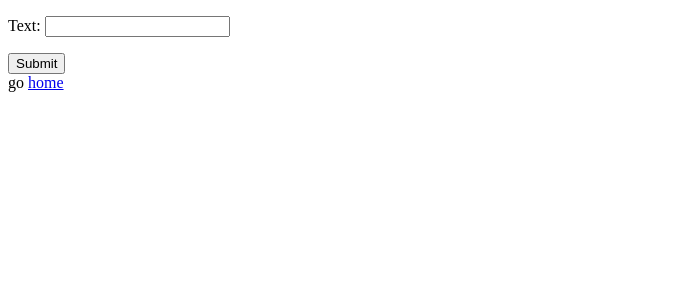
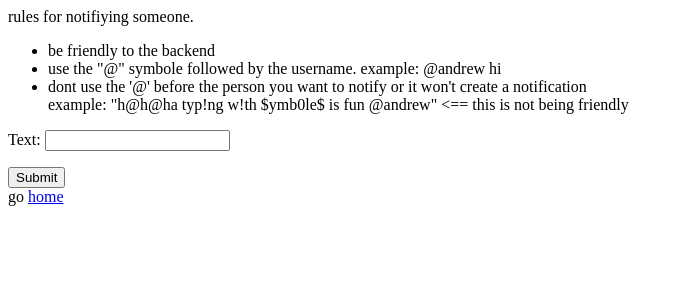
Before and after one commit to And1drew/TwitterClone2, a Django app: page /tweet/ in a window 1280 px wide. Shown: the top 300 px of the page, without its empty margins (0-684 px from the left). Run offline with Django 3.2, Linux system fonts and the light colour scheme; a user stored in the database is signed in.

Commit message:
tweaked regex

```diff
--- a/tweet/templates/tweet_form.html
+++ b/tweet/templates/tweet_form.html
@@ -6,6 +6,12 @@
     <title>TwitterClone | Tweet</title>
 </head>
 <body>
+    <span>rules for notifiying someone.</span>
+    <ul>
+        <li>be friendly to the backend</li>
+        <li>use the "@" symbole followed by the username. example: @andrew hi</li>
+        <li>dont use the '@' before the person you want to notify or it won't create a notification <br> example: "h@h@ha typ!ng w!th $ymb0le$ is fun @andrew" <== this is not being friendly</li>
+    </ul>
     <form action="" method="post">
         {% csrf_token %}
         {{ form.as_p}}
--- a/tweet/views.py
+++ b/tweet/views.py
@@ -20,16 +20,19 @@ def new_tweet(request):
                 author = request.user
             )
             alerted_username = parse_tweet(new_tweet.text)
-            print(alerted_username)
             if alerted_username:
-                if TwitterUser.objects.get(username=alerted_username):
+                if TwitterUser.objects.filter(username=alerted_username).exists():
                     Notification.objects.create(
                         message = new_tweet.text,
                         alert_for = TwitterUser.objects.get(username=alerted_username),
                         created_by = request.user
                     )
                     return HttpResponseRedirect('/')
+                else:
+                    print('user not found')
+                    return HttpResponseRedirect('/')
             else:
+                print('user not found')
                 return HttpResponseRedirect('/')
     form = tweet_form
     return render(request, 'tweet_form.html', {'form': form})
@@ -37,7 +40,7 @@ def new_tweet(request):
 
 def parse_tweet(text):
     """helper function for pasrsing tweets and creating notifications"""
-    username_match = re.search(r"@([^\s]+)", text)
+    username_match = re.search(r"@(\b\w+)\s", text)
     if username_match:
         username = username_match.group(1)
         return username
```
Also changed, not shown: db.sqlite3.
